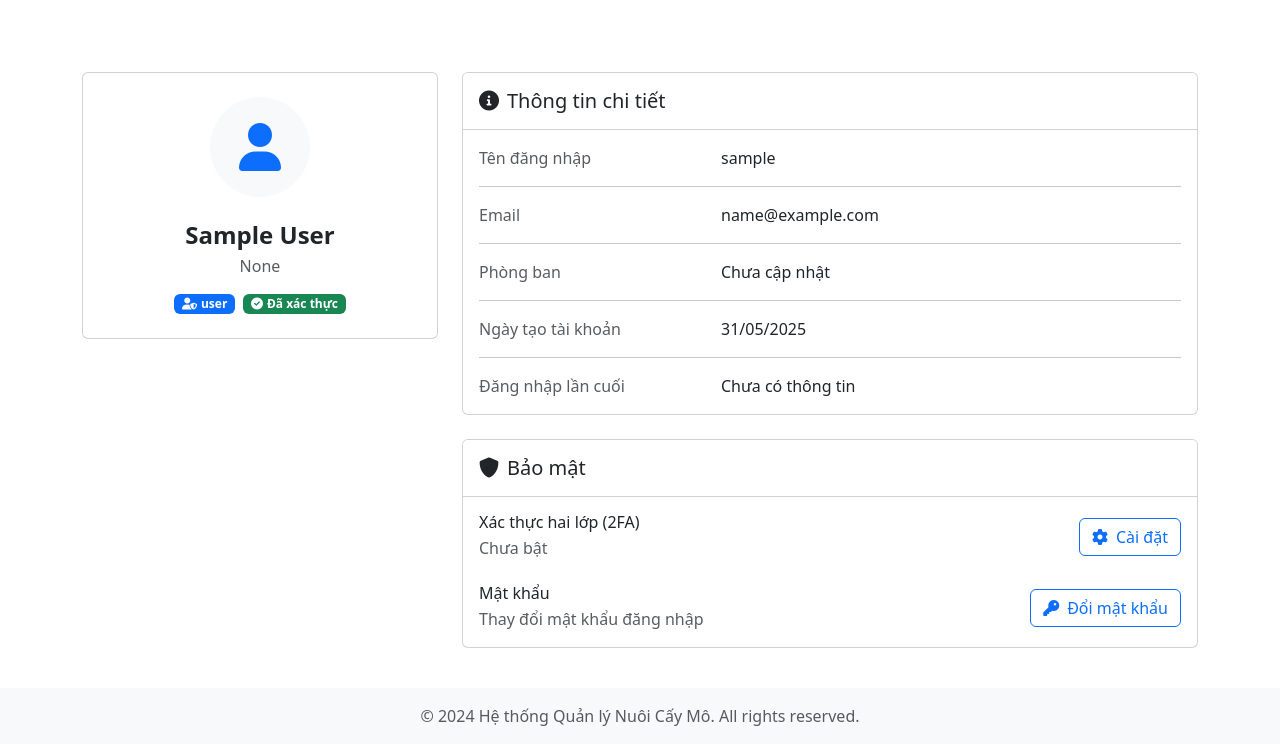
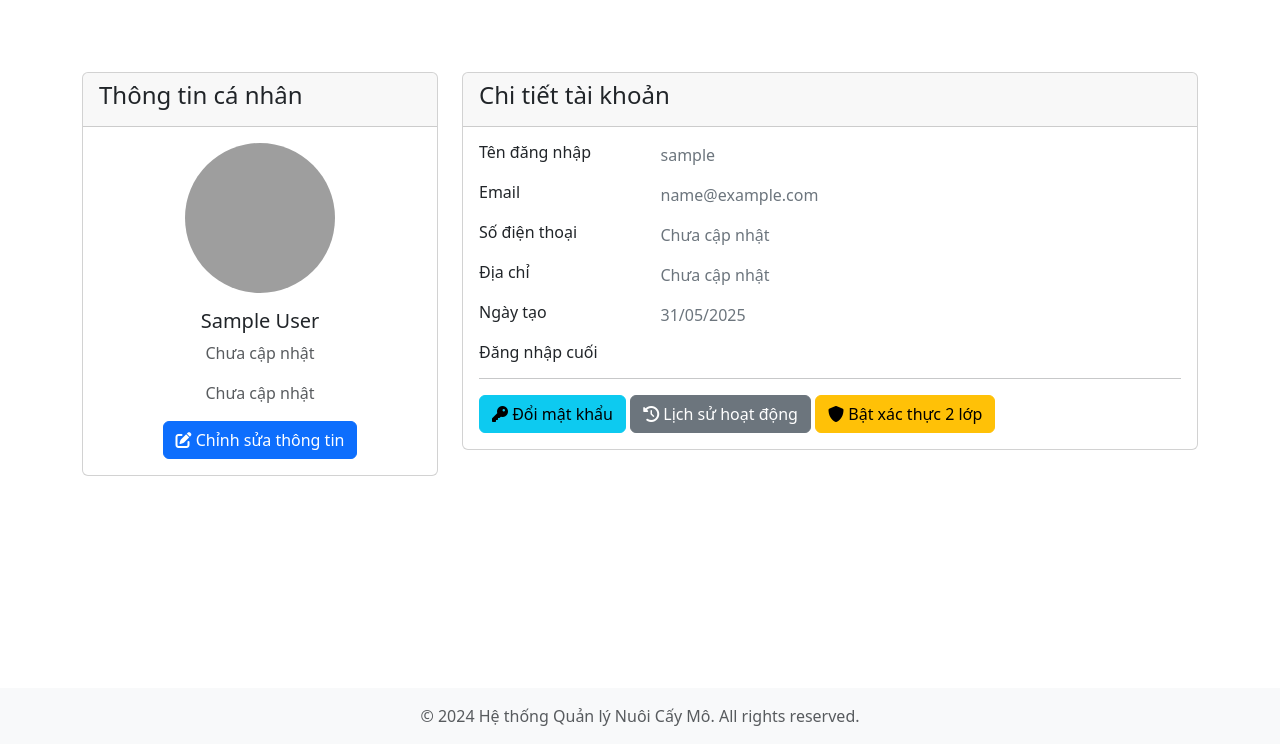
Before and after one commit to minhanh3110-svg/xuanhuong, a Flask app: template templates/profile.html in a window 1280 px wide. Shown: the part 56-800 px from the top of the page. Run offline with Flask 3, Linux system fonts and the light colour scheme; the template is opened without the code that fills it, so the values that code supplies are empty; the visitor is signed in with stand-in values (Sample User, id 1); parts of the project's set-up code (start-up, migrations or seed data) failed here and were passed over; grey boxes are pictures that could not be loaded.

Commit message:
Update profile.html

```diff
--- a/templates/profile.html
+++ b/templates/profile.html
@@ -1,125 +1,107 @@
 {% extends "base.html" %}
 
 {% block content %}
-<div class="container py-5">
+<div class="container mt-5">
     <div class="row">
         <!-- Thông tin cá nhân -->
-        <div class="col-lg-4 mb-4">
+        <div class="col-md-4">
             <div class="card">
-                <div class="card-body text-center p-4">
-                    <div class="mb-4">
-                        <div class="rounded-circle bg-light d-inline-flex align-items-center justify-content-center"
-                             style="width: 100px; height: 100px;">
-                            <i class="fas fa-user fa-3x text-primary"></i>
-                        </div>
-                    </div>
-                    <h4 class="fw-bold mb-1">{{ current_user.full_name }}</h4>
-                    <p class="text-muted mb-3">{{ current_user.position }}</p>
-                    <div class="d-flex justify-content-center gap-2">
-                        <span class="badge bg-primary">
-                            <i class="fas fa-user-shield me-1"></i>{{ current_user.role }}
-                        </span>
-                        <span class="badge bg-success">
-                            <i class="fas fa-check-circle me-1"></i>Đã xác thực
-                        </span>
-                    </div>
+                <div class="card-header">
+                    <h4>Thông tin cá nhân</h4>
+                </div>
+                <div class="card-body text-center">
+                    <img src="{{ current_user.avatar_url or url_for('static', filename='img/default-avatar.png') }}"
+                         class="rounded-circle mb-3" style="width: 150px; height: 150px; object-fit: cover;">
+                    <h5 class="card-title">{{ current_user.full_name }}</h5>
+                    <p class="card-text text-muted">{{ current_user.position or 'Chưa cập nhật' }}</p>
+                    <p class="card-text text-muted">{{ current_user.department or 'Chưa cập nhật' }}</p>
+                    <a href="{{ url_for('auth.edit_profile') }}" class="btn btn-primary">
+                        <i class="fas fa-edit"></i> Chỉnh sửa thông tin
+                    </a>
                 </div>
             </div>
         </div>
 
         <!-- Chi tiết thông tin -->
-        <div class="col-lg-8">
-            <div class="card mb-4">
-                <div class="card-header bg-white py-3">
-                    <h5 class="mb-0">
-                        <i class="fas fa-info-circle me-2"></i>Thông tin chi tiết
-                    </h5>
+        <div class="col-md-8">
+            <div class="card">
+                <div class="card-header">
+                    <h4>Chi tiết tài khoản</h4>
                 </div>
                 <div class="card-body">
+                    {% with messages = get_flashed_messages(with_categories=true) %}
+                        {% if messages %}
+                            {% for category, message in messages %}
+                                <div class="alert alert-{{ category }}">{{ message }}</div>
+                            {% endfor %}
+                        {% endif %}
+                    {% endwith %}
+
                     <div class="row mb-3">
-                        <div class="col-sm-4">
-                            <p class="mb-0 text-muted">Tên đăng nhập</p>
+                        <div class="col-sm-3">
+                            <h6 class="mb-0">Tên đăng nhập</h6>
                         </div>
-                        <div class="col-sm-8">
-                            <p class="mb-0">{{ current_user.username }}</p>
+                        <div class="col-sm-9 text-secondary">
+                            {{ current_user.username }}
                         </div>
                     </div>
-                    <hr>
                     <div class="row mb-3">
-                        <div class="col-sm-4">
-                            <p class="mb-0 text-muted">Email</p>
+                        <div class="col-sm-3">
+                            <h6 class="mb-0">Email</h6>
                         </div>
-                        <div class="col-sm-8">
-                            <p class="mb-0">{{ current_user.email }}</p>
+                        <div class="col-sm-9 text-secondary">
+                            {{ current_user.email }}
                         </div>
                     </div>
-                    <hr>
                     <div class="row mb-3">
-                        <div class="col-sm-4">
-                            <p class="mb-0 text-muted">Phòng ban</p>
+                        <div class="col-sm-3">
+                            <h6 class="mb-0">Số điện thoại</h6>
                         </div>
-                        <div class="col-sm-8">
-                            <p class="mb-0">{{ current_user.department or 'Chưa cập nhật' }}</p>
+                        <div class="col-sm-9 text-secondary">
+                            {{ current_user.phone or 'Chưa cập nhật' }}
                         </div>
                     </div>
-                    <hr>
                     <div class="row mb-3">
-                        <div class="col-sm-4">
-                            <p class="mb-0 text-muted">Ngày tạo tài khoản</p>
+                        <div class="col-sm-3">
+                            <h6 class="mb-0">Địa chỉ</h6>
                         </div>
-                        <div class="col-sm-8">
-                            <p class="mb-0">{{ current_user.created_at.strftime('%d/%m/%Y') }}</p>
+                        <div class="col-sm-9 text-secondary">
+                            {{ current_user.address or 'Chưa cập nhật' }}
                         </div>
                     </div>
-                    <hr>
-                    <div class="row">
-                        <div class="col-sm-4">
-                            <p class="mb-0 text-muted">Đăng nhập lần cuối</p>
+                    <div class="row mb-3">
+                        <div class="col-sm-3">
+                            <h6 class="mb-0">Ngày tạo</h6>
                         </div>
-                        <div class="col-sm-8">
-                            <p class="mb-0">
-                                {% if current_user.last_login %}
-                                    {{ current_user.last_login.strftime('%d/%m/%Y %H:%M') }}
-                                {% else %}
-                                    Chưa có thông tin
-                                {% endif %}
-                            </p>
+                        <div class="col-sm-9 text-secondary">
+                            {{ current_user.created_at.strftime('%d/%m/%Y') }}
                         </div>
                     </div>
-                </div>
-            </div>
+                    <div class="row mb-3">
+                        <div class="col-sm-3">
+                            <h6 class="mb-0">Đăng nhập cuối</h6>
+                        </div>
+                        <div class="col-sm-9 text-secondary">
+                            {{ current_user.last_login.strftime('%d/%m/%Y %H:%M') if current_user.last_login }}
+                        </div>
+                    </div>
 
-            <!-- Cài đặt bảo mật -->
-            <div class="card">
-                <div class="card-header bg-white py-3">
-                    <h5 class="mb-0">
-                        <i class="fas fa-shield-alt me-2"></i>Bảo mật
-                    </h5>
-                </div>
-                <div class="card-body">
-                    <div class="d-flex align-items-center justify-content-between mb-4">
-                        <div>
-                            <h6 class="mb-1">Xác thực hai lớp (2FA)</h6>
-                            <p class="text-muted mb-0">
-                                {% if current_user.otp_enabled %}
-                                    Đã bật
-                                {% else %}
-                                    Chưa bật
-                                {% endif %}
-                            </p>
+                    <hr>
+
+                    <div class="row">
+                        <div class="col-sm-12">
+                            <a href="{{ url_for('auth.change_password') }}" class="btn btn-info">
+                                <i class="fas fa-key"></i> Đổi mật khẩu
+                            </a>
+                            <a href="{{ url_for('auth.activity_log') }}" class="btn btn-secondary">
+                                <i class="fas fa-history"></i> Lịch sử hoạt động
+                            </a>
+                            {% if not current_user.otp_enabled %}
+                            <a href="{{ url_for('auth.setup_2fa') }}" class="btn btn-warning">
+                                <i class="fas fa-shield-alt"></i> Bật xác thực 2 lớp
+                            </a>
+                            {% endif %}
                         </div>
-                        <a href="{{ url_for('auth.setup_2fa') }}" class="btn btn-outline-primary">
-                            <i class="fas fa-cog me-2"></i>Cài đặt
-                        </a>
-                    </div>
-                    <div class="d-flex align-items-center justify-content-between">
-                        <div>
-                            <h6 class="mb-1">Mật khẩu</h6>
-                            <p class="text-muted mb-0">Thay đổi mật khẩu đăng nhập</p>
-                        </div>
-                        <a href="{{ url_for('auth.change_password') }}" class="btn btn-outline-primary">
-                            <i class="fas fa-key me-2"></i>Đổi mật khẩu
-                        </a>
                     </div>
                 </div>
             </div>
```
